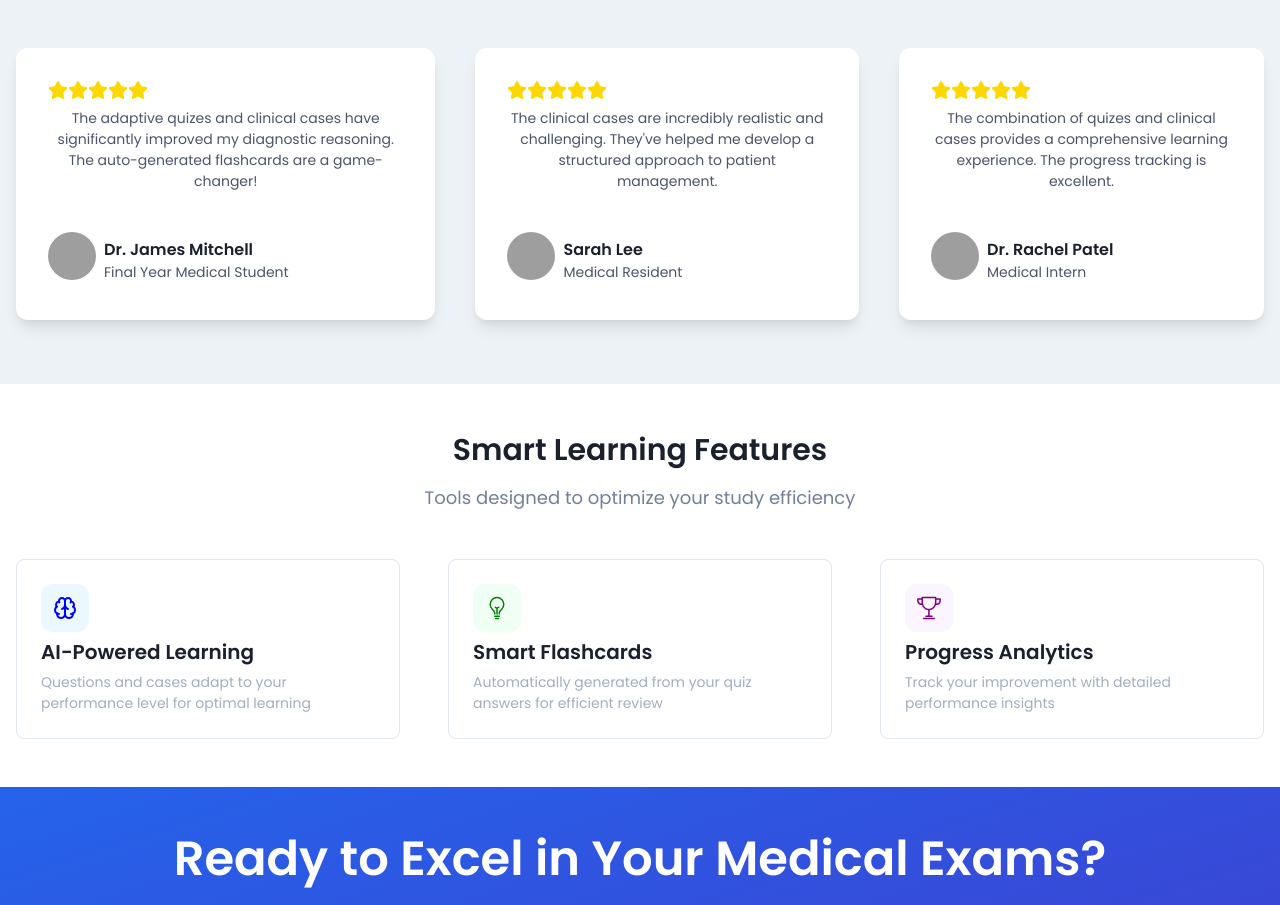
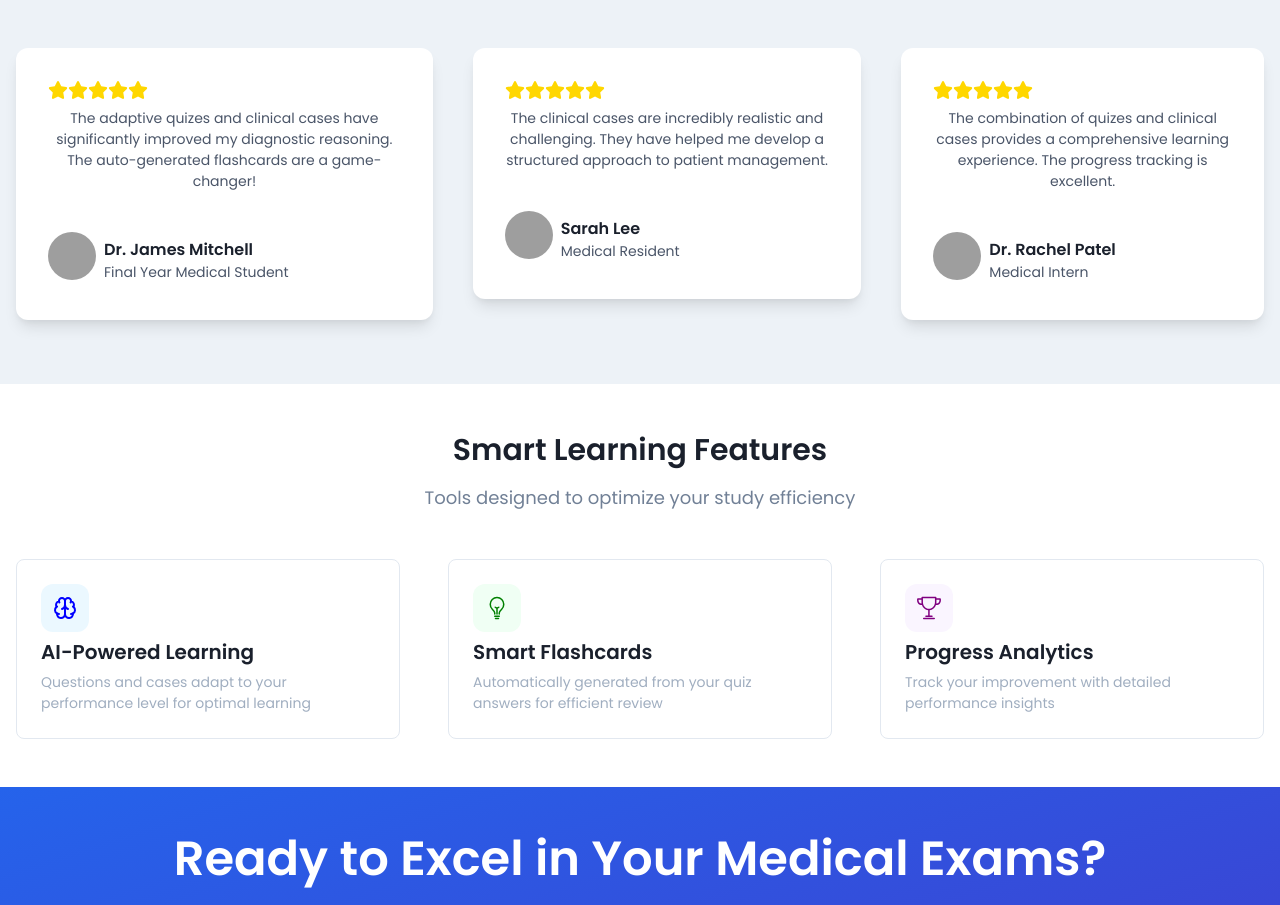
Before and after one commit to Haroonabdulrazaq/passmedics, a Next.js app: page / in a window 1280 px wide. Shown: the part 1309-2214 px from the top of the page. Built offline with nearby package versions, Linux system fonts and the light colour scheme; grey boxes are pictures that could not be loaded.

Commit message:
Fix remove quotes

```diff
--- a/src/components/Trust.tsx
+++ b/src/components/Trust.tsx
@@ -138,7 +138,7 @@ export default function Trust() {
               </TestimonialHeading>
               <TestimonialText>
                 The clinical cases are incredibly realistic and challenging.
-                They've helped me develop a structured approach to patient
+                They have helped me develop a structured approach to patient
                 management.
               </TestimonialText>
               <TestimonialAvatar
```
